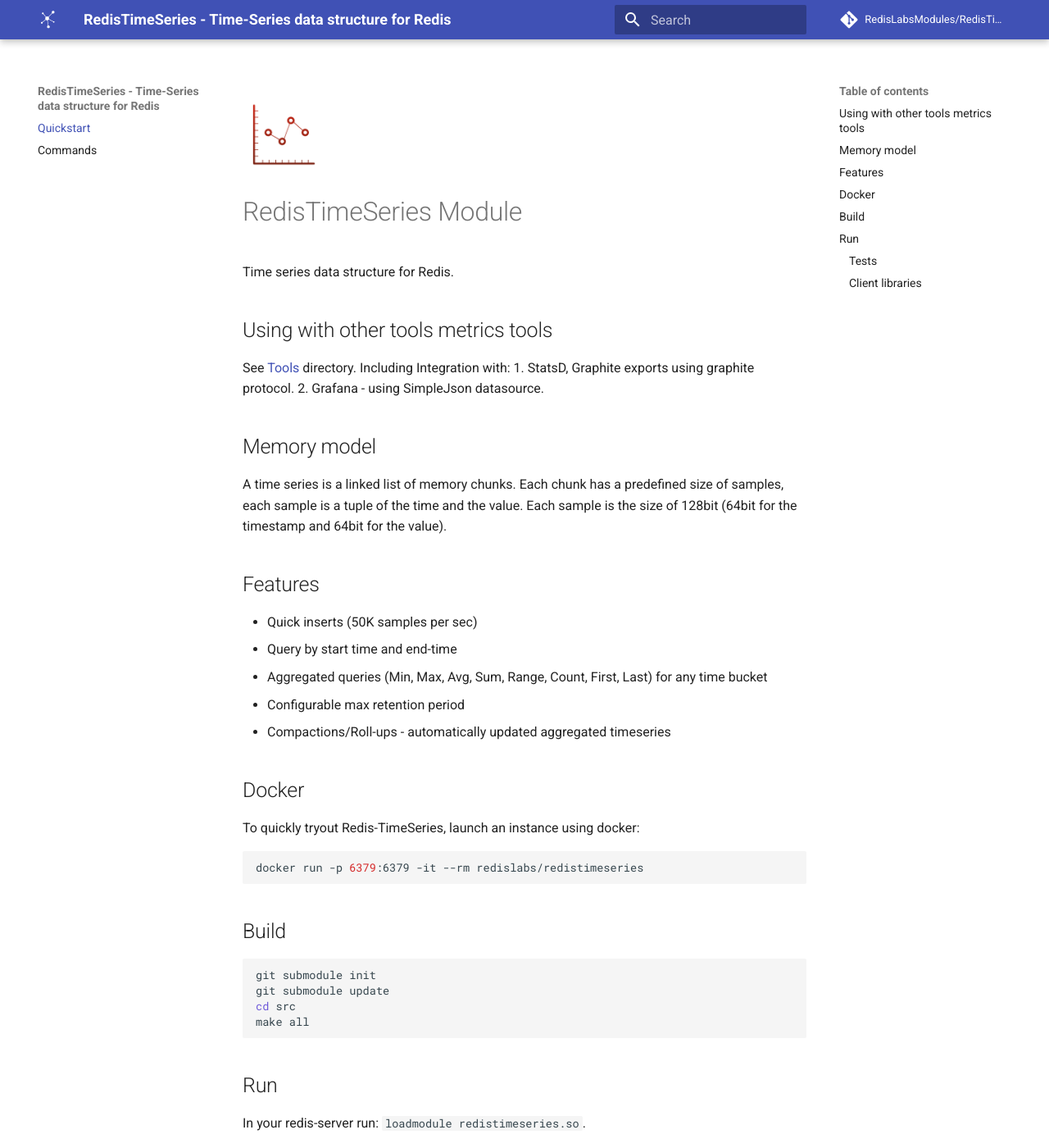
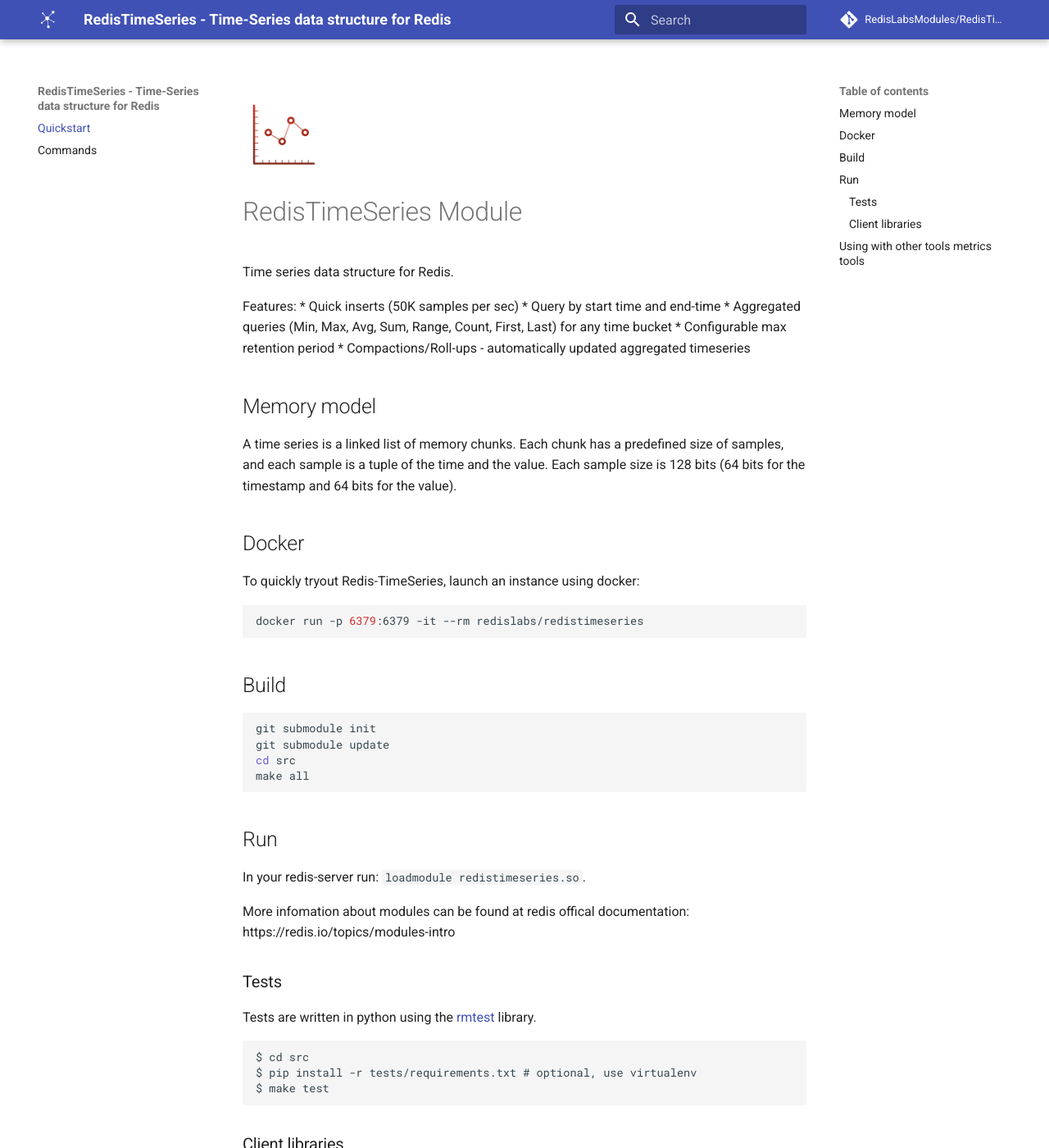
Before and after one commit to RedisTimeSeries/RedisTimeSeries, an MkDocs documentation site: the page built from docs/index.md, in a window 1280 px wide and 1400 px high. Shown: the whole window at 82% size. Built offline with MkDocs 1.6.1 and Material for MkDocs 9.7.7, drawn with Linux system fonts in a browser that asks for light colours; comment, search, counter and statistics services are not loaded; old or Windows-style settings are respelled for this version of MkDocs; some of the changed text lies outside the part shown.

Commit message:
Update index.md
List important features first.

```diff
--- a/docs/index.md
+++ b/docs/index.md
@@ -3,23 +3,18 @@
 # RedisTimeSeries Module
 Time series data structure for Redis.
 
-## Using with other tools metrics tools
-See [Tools](tools/) directory.
-Including Integration with:
-1. StatsD, Graphite exports using graphite protocol.
-2. Grafana - using SimpleJson datasource.
-
-## Memory model
-A time series is a linked list of memory chunks.
-Each chunk has a predefined size of samples, each sample is a tuple of the time and the value.
-Each sample is the size of 128bit (64bit for the timestamp and 64bit for the value).
-
-## Features
+Features:
 * Quick inserts (50K samples per sec)
 * Query by start time and end-time
 * Aggregated queries (Min, Max, Avg, Sum, Range, Count, First, Last) for any time bucket
 * Configurable max retention period
 * Compactions/Roll-ups - automatically updated aggregated timeseries
+
+
+## Memory model
+A time series is a linked list of memory chunks.
+Each chunk has a predefined size of samples, and each sample is a tuple of the time and the value.
+Each sample size is 128 bits (64 bits for the timestamp and 64 bits for the value).
 
 
 ## Docker
```
Also changed, not shown: other parts of docs/index.md (+7 -0 lines).
